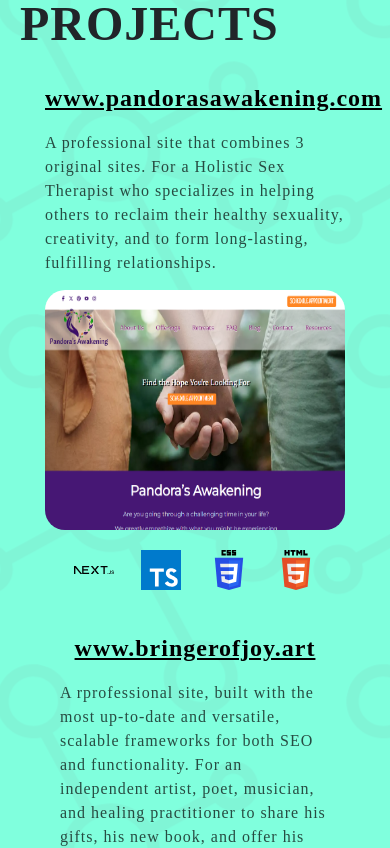
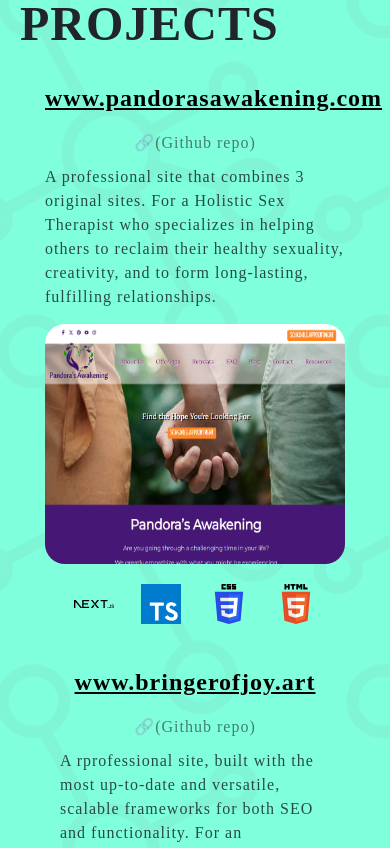
Before and after one commit to dogbeide/bringerofjoyart, a Next.js app: page /web-dev in a window 390 px wide. Shown: the part 1060-1908 px from the top of the page. Built offline with nearby package versions, Linux system fonts and the light colour scheme; a web font is replaced by a local one.

Commit message:
add github repo links to projects

```diff
--- a/src/app/web-dev/components/Portfolio.tsx
+++ b/src/app/web-dev/components/Portfolio.tsx
@@ -19,6 +19,7 @@
                     title={project.title}
                     techs={project.techs}
                     inactive={project.inactive}
+                    githubUrl={project.githubUrl}
                 />
             )}
             </div>
--- a/src/app/web-dev/components/Project.css
+++ b/src/app/web-dev/components/Project.css
@@ -60,6 +60,13 @@
     margin-bottom: 15px;
 }
 
+.project__github {
+    margin-bottom: 10px;
+}
+.project__github:hover {
+    color: blue;
+}
+
 .project__desc {
     color: rgba(0, 0, 0, 0.7);
     font-size: 16px;
@@ -102,6 +109,10 @@
         text-align: center;
     }
 
+    .project__github {
+        text-align: center;
+    }
+
     .project__techs {
         width: 100%;
     }
--- a/src/app/web-dev/components/Project.tsx
+++ b/src/app/web-dev/components/Project.tsx
@@ -3,7 +3,7 @@
 import TechIcon from './TechIcon';
 
 
-const Project = ({ url, img, alt, title, desc, techs, inactive = false } : {
+const Project = ({ url, img, alt, title, desc, techs, inactive = false, githubUrl } : {
     url: string,
     img: string,
     // width: number,
@@ -12,7 +12,8 @@
     title: string,
     desc: string,
     techs: any,
-    inactive: boolean | undefined
+    inactive: boolean | undefined,
+    githubUrl?: string,
 }) => {
     return (
         <div className={`project ${inactive ? "inactive" : ""}`}>
@@ -44,7 +45,10 @@
 
             <div className="project__info">
                 <div className="project__title">
-                    <a href={url} className='text-black underline hover:text-blue-950'>{title}</a>
+                    <a href={url} target='_blank' className='text-black underline hover:text-blue-950'>{title}</a>
+                </div>
+                <div className="project__github">
+                    <a href={githubUrl} target='_blank' className='text-blue-800 underline italic'>🔗(Github repo)</a>
                 </div>
                 <div className="project__desc">{desc}</div>
             </div>
--- a/src/app/web-dev/constants/projects.ts
+++ b/src/app/web-dev/constants/projects.ts
@@ -2,6 +2,7 @@
     {
         id: -5,
         url: "https://www.pandoras-awakening.vercel.app/",
+        githubUrl: "https://github.com/dogbeide/pandoras-awakening",
         img: '/images/pandoras-awakening.png',
         alt: "pandoras-awakening-combined-site",
         title: "www.pandorasawakening.com",
@@ -18,6 +19,7 @@
     {
         id: -4,
         url: "https://www.bringerofjoy.art/",
+        githubUrl: "https://github.com/dogbeide/iamboyowa",
         img: '/images/iamboyowa-art-site.png',
         alt: "bringerofjoy-art-site",
         title: "www.bringerofjoy.art",
@@ -35,6 +37,7 @@
     {
         id: -3,
         url: "https://maze-path-visualizer.netlify.app/",
+        githubUrl: "https://github.com/dogbeide/maze-path-visualizer",
         img: '/images/maze-path-visualizer.png',
         alt: "maze-path-visualizer",
         title: "Maze Path Visualizer",
@@ -48,6 +51,7 @@
     {
         id: -2,
         url: "https://reeftipus-clothing.netlify.app/",
+        githubUrl: "https://github.com/dogbeide/reeftipus-clothing",
         img: '/images/reeftipus-clothing_checkoutcart.png',
         alt: "reeftipus-clothing",
         title: "Reeftipus Clothing",
@@ -64,6 +68,7 @@
     {
         id: -1,
         url: "https://naturesdelightmagic.netlify.app/",
+        githubUrl: "https://github.com/dogbeide/natures-delight-magic",
         img: '/images/naturesdelightmagic_home.png',
         alt: "natures-delight-magic",
         title: "Nature's Delight Magic",
```
